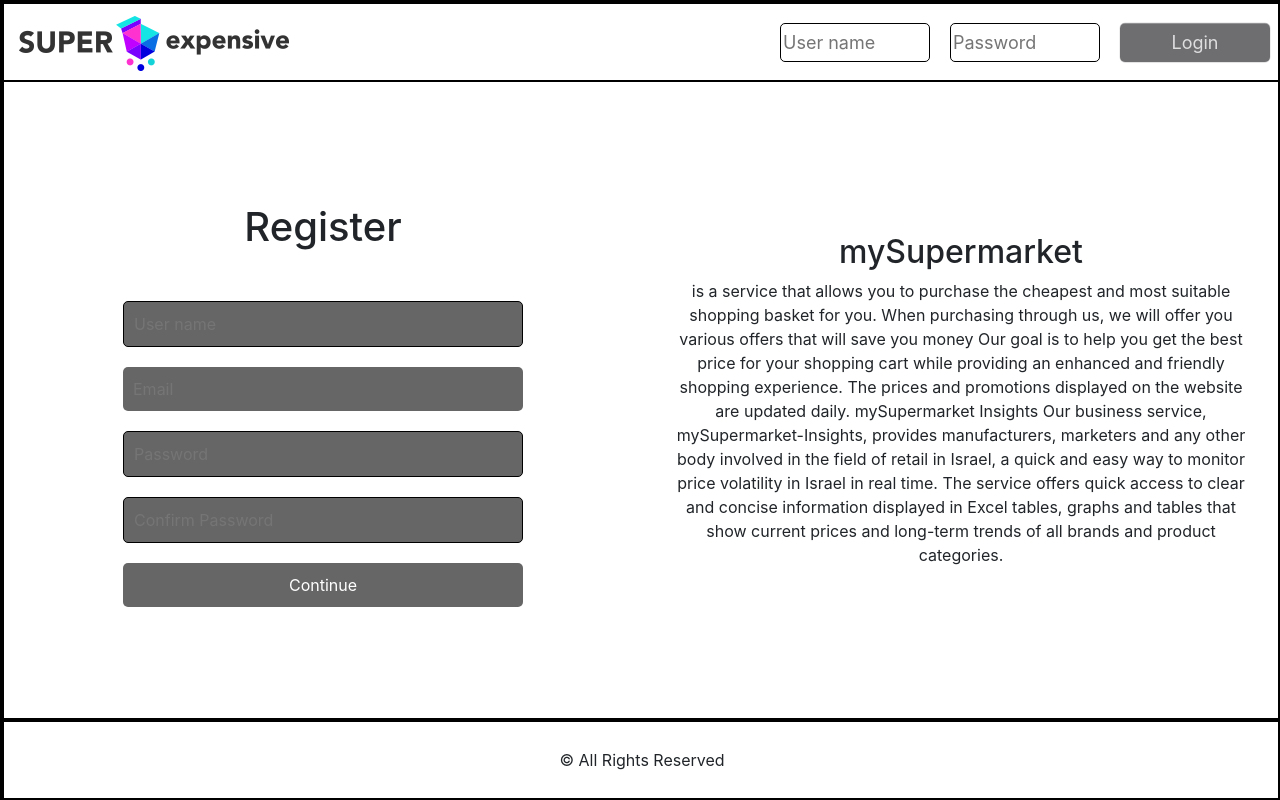
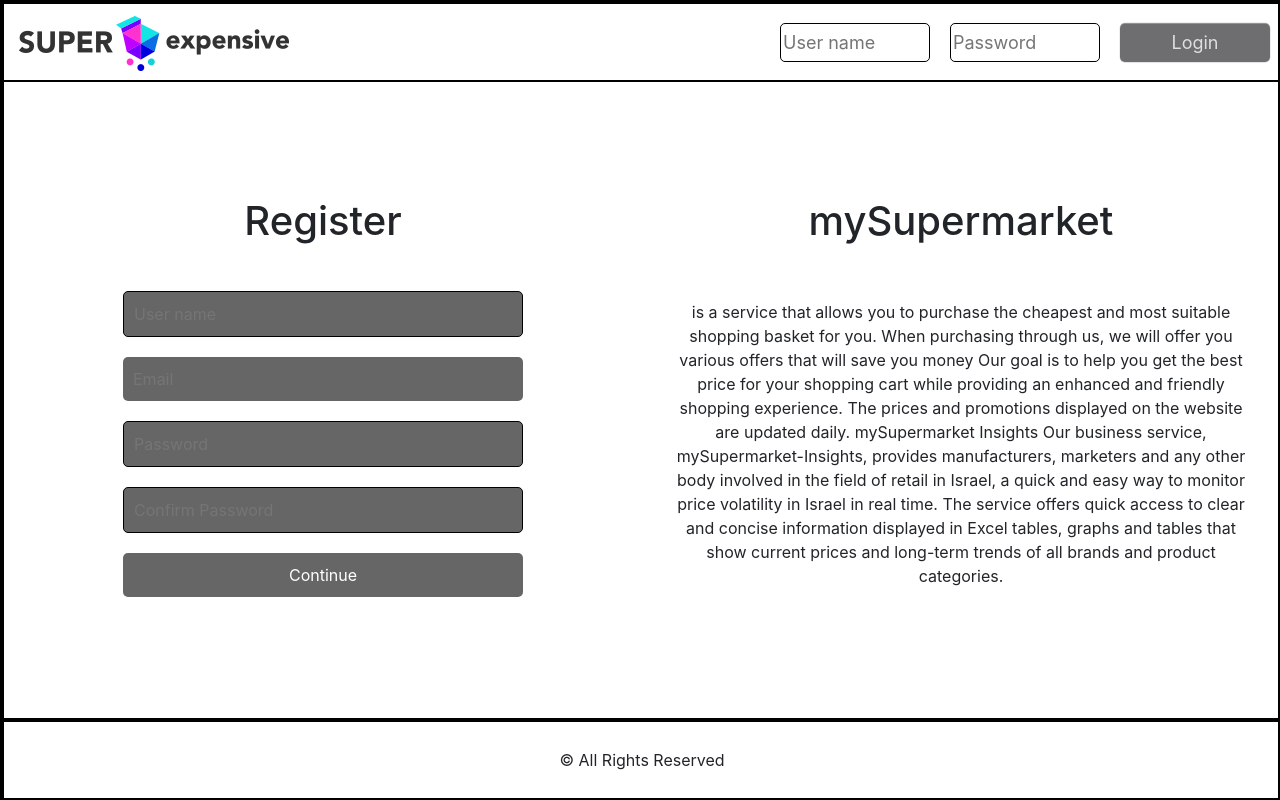
Before and after one commit to Dannymizrachi/Supermarket_project, an Angular app in the folder client/: page /home in a window 1280 px wide. Built offline with nearby package versions, Linux system fonts and the light colour scheme.

Commit message:
added css register component fixes

```diff
--- a/client/src/app/components/header/header.component.css
+++ b/client/src/app/components/header/header.component.css
@@ -31,7 +31,7 @@
 .loginContainer,
 .logOutContainer {
   display: flex;
-  justify-content: end;
+  justify-content: flex-end;
   align-items: center;
   width: 50%;
 }
--- a/client/src/app/components/register/register.component.css
+++ b/client/src/app/components/register/register.component.css
@@ -8,18 +8,21 @@
 }
 .registerContainer > * {
   flex-shrink: 0;
-}
-
-.formContainer {
-  width: 50%;
-}
-.marketDescriptionContainer {
+  height: 100%;
+  display: flex;
+  justify-content: center;
+  flex-direction: column;
   width: 50%;
 }
 
 .marketDescription {
   padding-left: 5%;
   padding-right: 5%;
+  margin-top: 5%;
+  height: 50%;
+  display: flex;
+  justify-content: center;
+  align-items: center;
 }
 input[disabled] {
   border: 1px solid #999999;
@@ -38,12 +41,12 @@
 }
 
 .formClass {
-  display: inline-block;
   margin-top: 5%;
-}
-
-.registerHead {
-  margin-top: 3%;
+  display: flex;
+  flex-direction: column;
+  justify-content: center;
+  align-items: center;
+  height: 50%;
 }
 
 @media only screen and (max-width: 800px) {
--- a/client/src/app/components/register/register.component.html
+++ b/client/src/app/components/register/register.component.html
@@ -12,46 +12,44 @@
         name="username"
         [formControl]="userName"
       />
-      <br />
       <input
         type="email"
         placeholder="Email"
         name="email"
         [formControl]="email"
       />
-      <br />
       <input
         type="password"
         placeholder="Password"
         name="password"
         [formControl]="password"
       />
-      <br />
       <input
         type="Password"
         placeholder="Confirm Password"
         name="confirmPassword"
         [formControl]="confirmpassword"
       />
-      <br />
       <input type="submit" value="Continue" />
     </form>
   </div>
   <div class="marketDescriptionContainer">
-    <h2>mySupermarket</h2>
+    <h1>mySupermarket</h1>
     <div class="marketDescription">
-      is a service that allows you to purchase the cheapest and most suitable
-      shopping basket for you. When purchasing through us, we will offer you
-      various offers that will save you money Our goal is to help you get the
-      best price for your shopping cart while providing an enhanced and friendly
-      shopping experience. The prices and promotions displayed on the website
-      are updated daily. mySupermarket Insights Our business service,
-      mySupermarket-Insights, provides manufacturers, marketers and any other
-      body involved in the field of retail in Israel, a quick and easy way to
-      monitor price volatility in Israel in real time. The service offers quick
-      access to clear and concise information displayed in Excel tables, graphs
-      and tables that show current prices and long-term trends of all brands and
-      product categories.
+      <span>
+        is a service that allows you to purchase the cheapest and most suitable
+        shopping basket for you. When purchasing through us, we will offer you
+        various offers that will save you money Our goal is to help you get the
+        best price for your shopping cart while providing an enhanced and
+        friendly shopping experience. The prices and promotions displayed on the
+        website are updated daily. mySupermarket Insights Our business service,
+        mySupermarket-Insights, provides manufacturers, marketers and any other
+        body involved in the field of retail in Israel, a quick and easy way to
+        monitor price volatility in Israel in real time. The service offers
+        quick access to clear and concise information displayed in Excel tables,
+        graphs and tables that show current prices and long-term trends of all
+        brands and product categories.
+      </span>
     </div>
   </div>
 </div>
```
